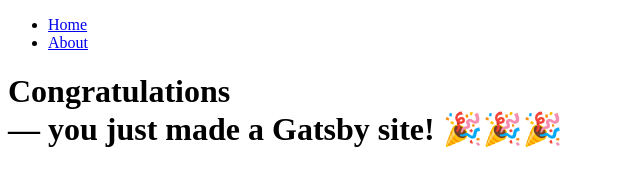
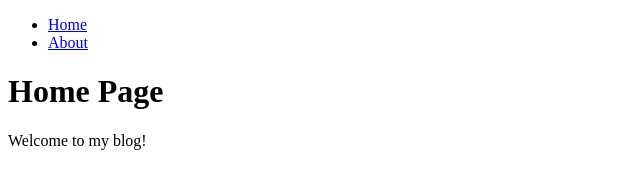
Before and after one commit to meganesu/gatsby-intro-workshop-example-site, a Gatsby site: page / in a window 1280 px wide. Shown: the whole page, without its empty margins (0-640 px from the left). Built offline with nearby package versions, Linux system fonts and the light colour scheme; Gatsby itself is replaced by a stand-in of ours.

Commit message:
fix: update home page to use Layout props correctly

```diff
--- a/src/pages/index.js
+++ b/src/pages/index.js
@@ -1,19 +1,11 @@
 import * as React from "react"
-import { Link } from 'gatsby'
 import Layout from '../components/layout'
 
 // markup
 const IndexPage = () => {
   return (
-    <Layout title="Home Page">
-      <h1>
-        Congratulations
-        <br />
-        <span>— you just made a Gatsby site! </span>
-        <span role="img" aria-label="Party popper emojis">
-          🎉🎉🎉
-        </span>
-      </h1>
+    <Layout pageTitle="Home Page">
+      <p>Welcome to my blog!</p>
     </Layout>
   )
 }
```
